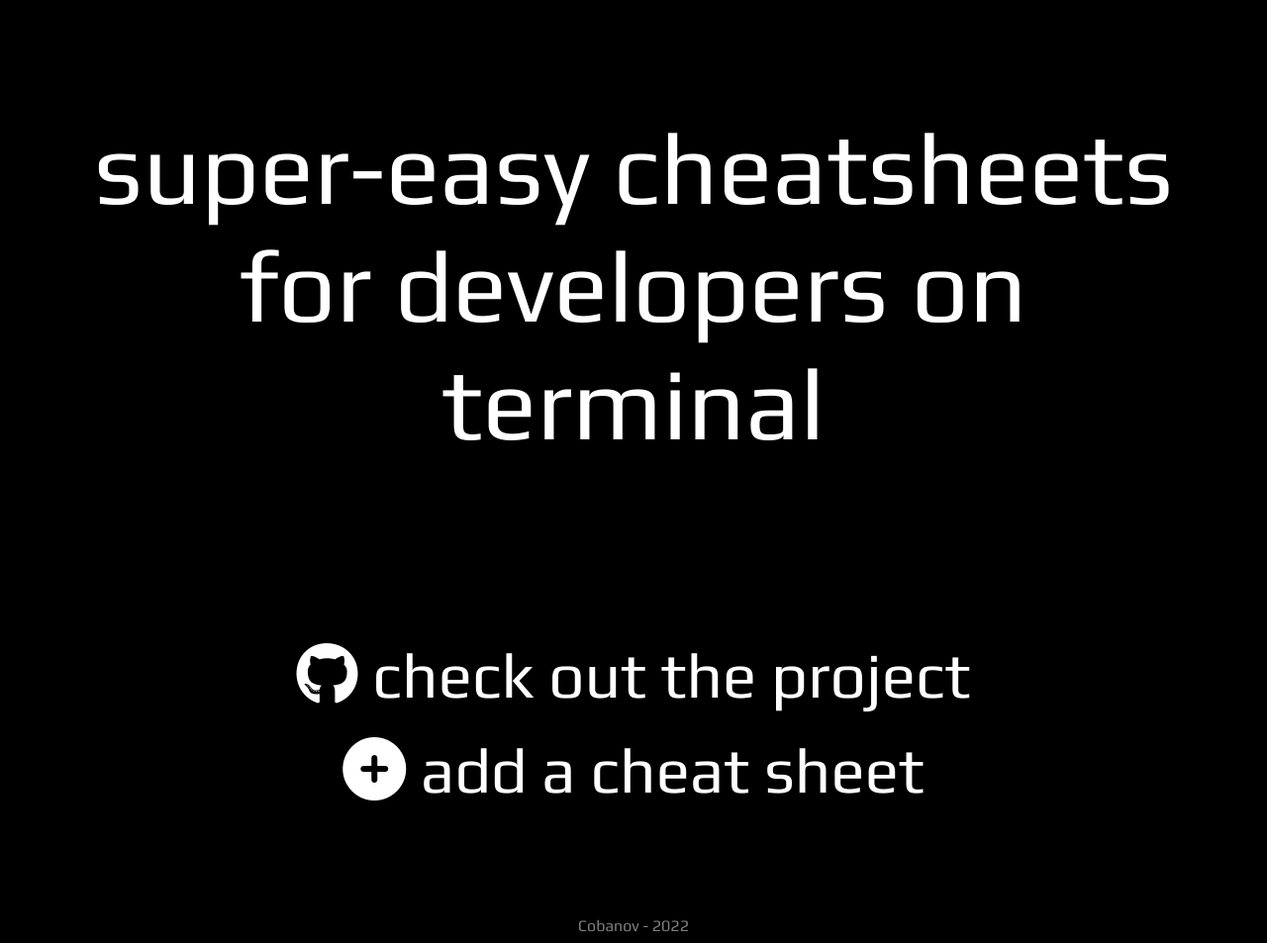
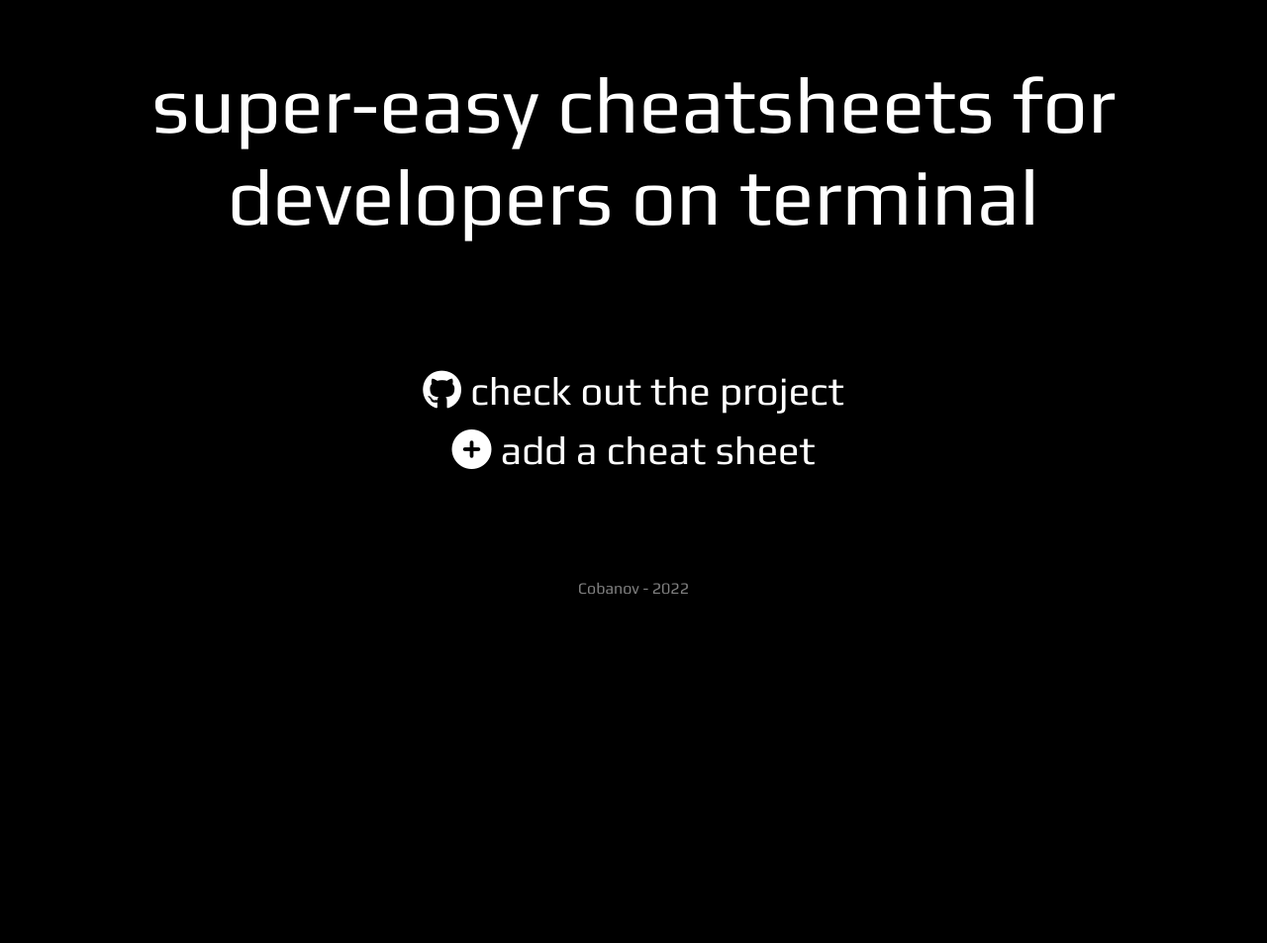
Before and after one commit to cobanov/frgt, a Flask app: page / in a window 1280 px wide. Shown: the part 387-1340 px from the top of the page at 99% size. After the commit the page ends 988 px from the top, so only its background shows below. Run offline with Flask 2, Linux system fonts and the light colour scheme.

Commit message:
home page update

```diff
--- a/static/css/style.css
+++ b/static/css/style.css
@@ -10,19 +10,18 @@ body {
 
 .footer {
   opacity: 0.5;
-  padding-top:100px;
+  padding-top: 100px;
 }
 
 .header {
-  padding: 5vw;
-  font-size: 8vw;
+  font-size: 5em;
+  padding: 0.5em;
   color: white;
 }
 
 .menu {
-  font-size: 50px;
-  font-size: 5vw;
-  line-height: 1.5
+  font-size: 2.5em;
+  line-height: 1.5;
 }
 
 img {
```
Also changed, not shown: templates/add.html (added, +22 -0 lines).
